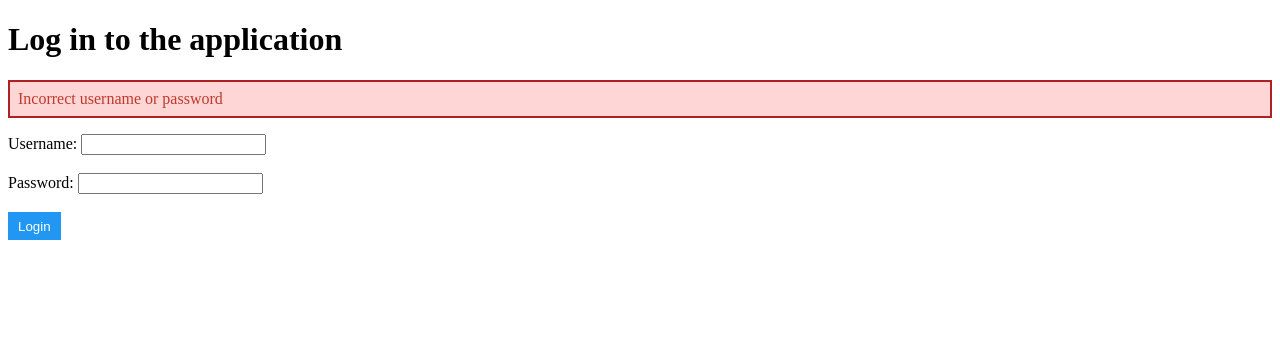
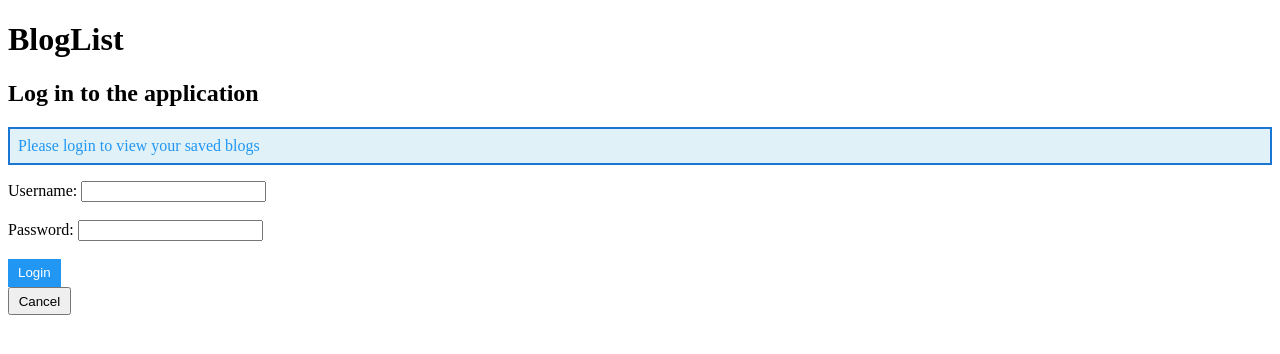
Before and after one commit to rowleks/fullstackopen, a React (Vite) app in the folder part5/bloglist-FE/: page / in a window 1280 px wide. Both pictures are taken after a click on the button "Login". Shown: the top 354 px of the page. Built offline with nearby package versions, Linux system fonts and the light colour scheme; no server answers.

Commit message:
Refactor Login component

```diff
--- a/part5/bloglist-FE/src/App.jsx
+++ b/part5/bloglist-FE/src/App.jsx
@@ -2,8 +2,9 @@ import { useEffect, useState } from 'react'
 import LoginForm from './components/LoginForm'
 import loginService from './services/loginService'
 import BlogSection from './components/BlogSection'
+import { getLoggedUser } from './utils/getLoggedUser'
+import Toggleable from './components/Toggleable'
 import Notification from './components/Notification'
-import { getLoggedUser } from './utils/getLoggedUser'
 
 const App = () => {
   const [username, setUsername] = useState('')
@@ -49,22 +50,18 @@ const App = () => {
     }
   }, [error])
 
-  if (!user) {
-    return (
-      <div>
-        <h1>Log in to the application</h1>
-        {!error && (
-          <p className="info">Please login to view your saved blogs</p>
-        )}
-        <Notification errorMsg={error} />
-        <LoginForm {...loginFormProps} />
-      </div>
-    )
-  }
-
   return (
     <>
-      <BlogSection onLogout={handleLogout} />
+      <h1>BlogList</h1>
+
+      <section>
+        {!user && (
+          <Toggleable buttonLabel="Login">
+            <LoginForm {...loginFormProps} error={error} />
+          </Toggleable>
+        )}
+      </section>
+      {user && <BlogSection onLogout={handleLogout} />}
     </>
   )
 }
--- a/part5/bloglist-FE/src/components/LoginForm.jsx
+++ b/part5/bloglist-FE/src/components/LoginForm.jsx
@@ -1,12 +1,22 @@
+import Notification from './Notification'
+
 const LoginForm = ({
   username,
   password,
   onLogin,
   setUsername,
   setPassword,
+  error,
 }) => {
   return (
     <>
+      <div>
+        <h1>Log in to the application</h1>
+        <Notification errorMsg={error} />
+        {!error && (
+          <p className="info">Please login to view your saved blogs</p>
+        )}
+      </div>
       <form onSubmit={onLogin}>
         <div>
           <label>
```
